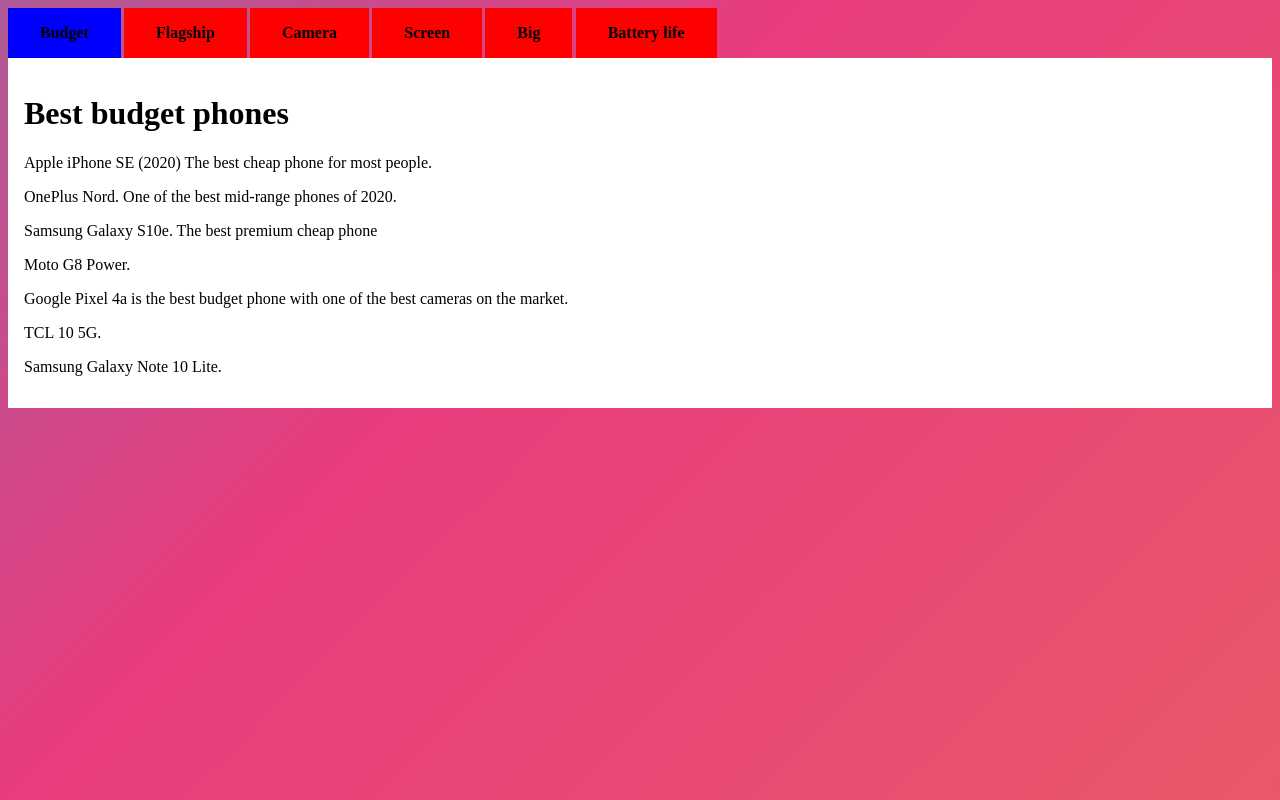
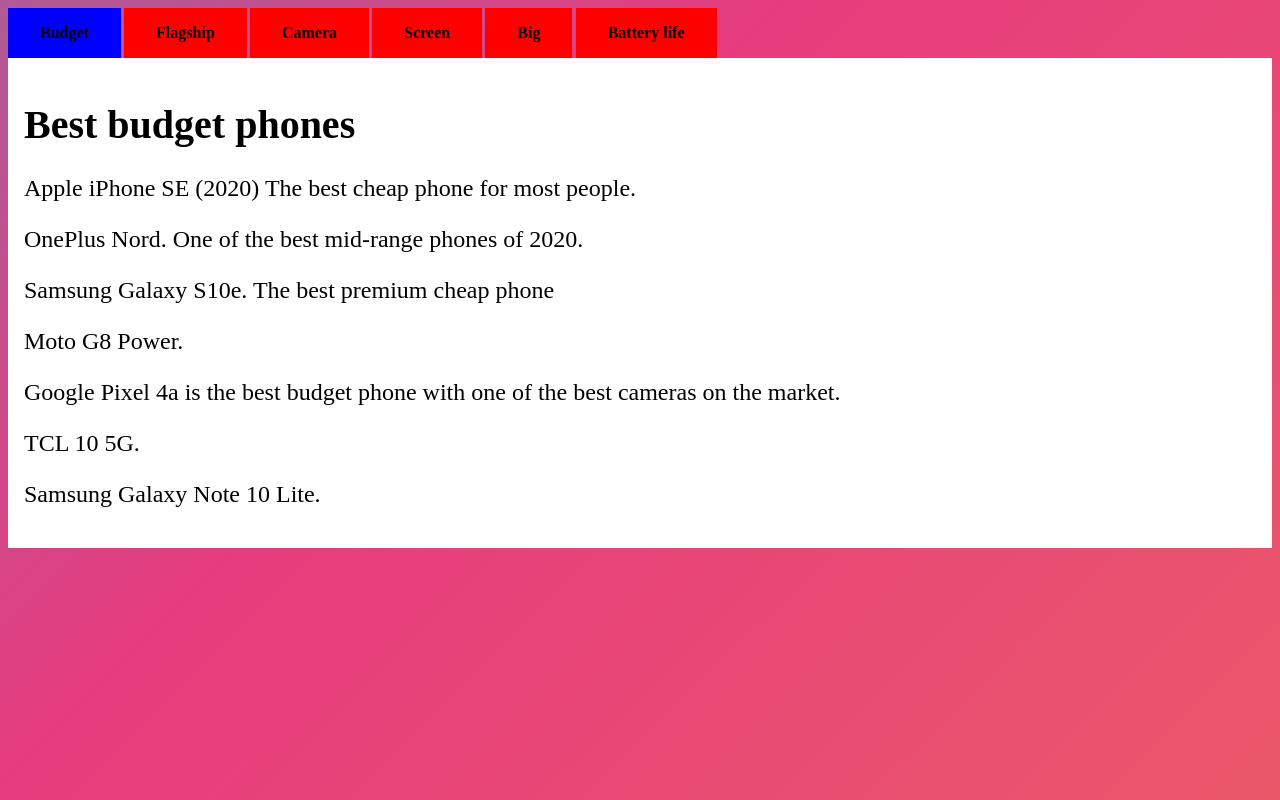
Before and after one commit to zhi18b/zhi18b.github.io, a plain HTML site: page index.html in a window 1280 px wide. Drawn offline with Linux system fonts and the light colour scheme.

Commit message:
Update index.html

```diff
--- a/index.html
+++ b/index.html
@@ -1,12 +1,21 @@
 <!-- <!-- This is the first category of phones, it is the budget phones category. -->
 
+<style>
 
+p {
+  font-size: 150%;
+}
+  h1 {
+    font-size: 250%;
+  }
+</style>
 
 <div class="tabs">
   <input type="radio" name="tabs" id="tabone" checked="checked">
   <label for="tabone">Budget</label>
   <div class="tab">
     <h1>Best budget phones</h1>
+
     <p>
       Apple iPhone SE (2020) The best cheap phone for most people.</p>
     <p>
```
